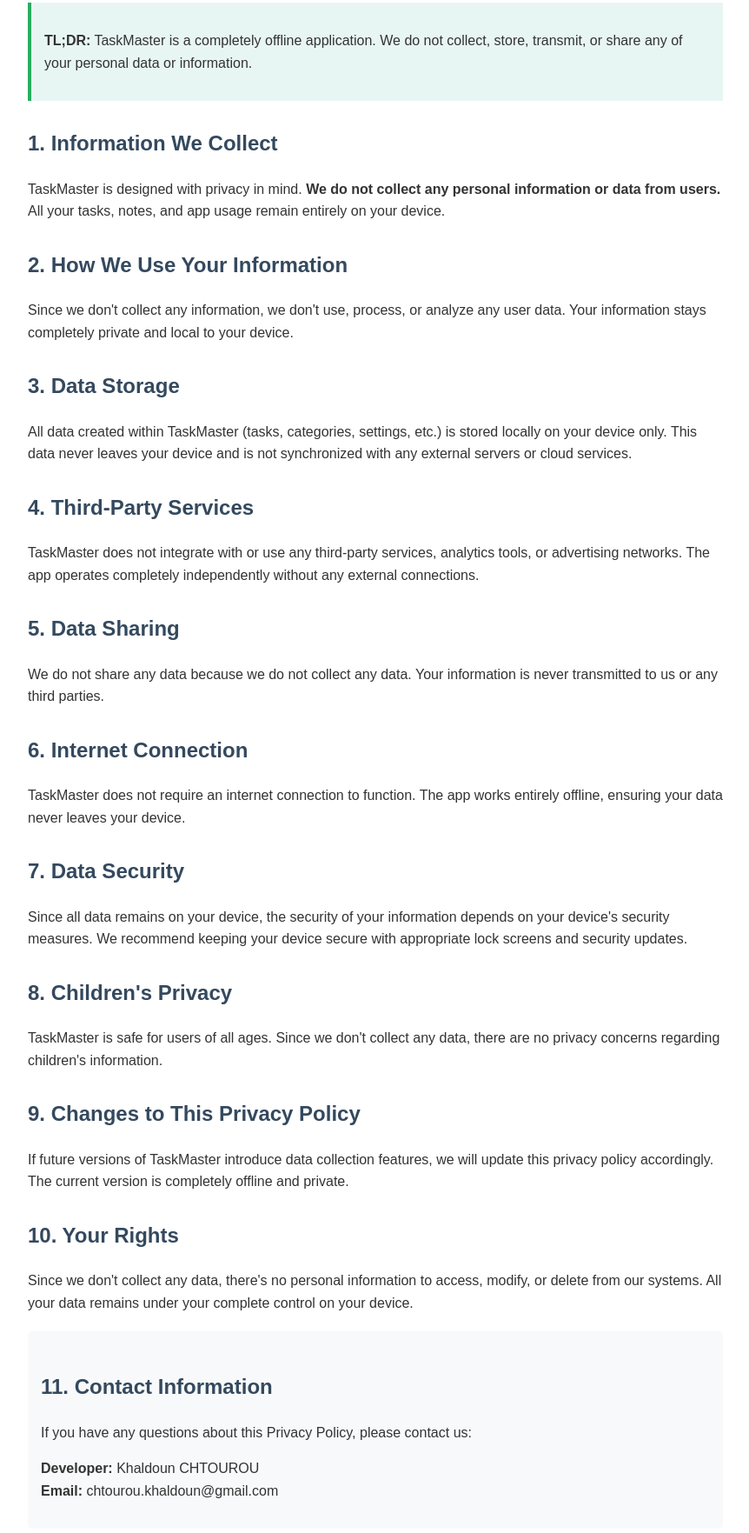
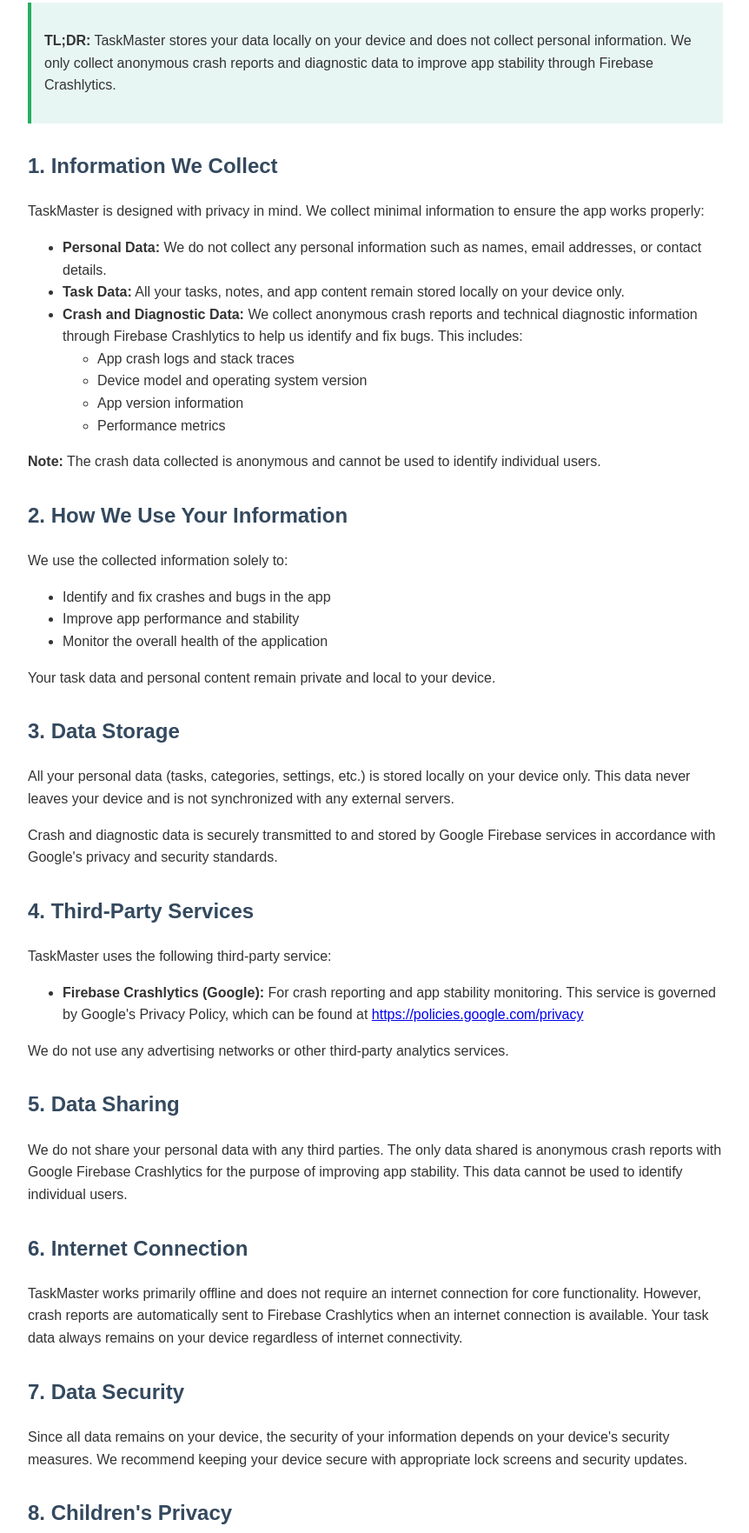
Before and after one commit to goldenfingers98/TaskMasterApp-preview, a plain HTML site: page privacy-policy.html in a window 1280 px wide. Shown: the part 210-1973 px from the top of the page at 87% size, without its empty margins (208-1070 px from the left). Drawn offline with Linux system fonts and the light colour scheme.

Commit message:
update privacy policy after integrating crashlytics

```diff
--- a/privacy-policy.html
+++ b/privacy-policy.html
@@ -43,38 +43,62 @@
     <p><strong>Last Updated:</strong> September 2025</p>
 
     <div class="highlight">
-        <p><strong>TL;DR:</strong> TaskMaster is a completely offline application. We do not collect, store, transmit, or share any of your personal data or information.</p>
+        <p><strong>TL;DR:</strong> TaskMaster stores your data locally on your device and does not collect personal information. We only collect anonymous crash reports and diagnostic data to improve app stability through Firebase Crashlytics.</p>
     </div>
 
     <h2>1. Information We Collect</h2>
-    <p>TaskMaster is designed with privacy in mind. <strong>We do not collect any personal information or data from users.</strong> All your tasks, notes, and app usage remain entirely on your device.</p>
+    <p>TaskMaster is designed with privacy in mind. We collect minimal information to ensure the app works properly:</p>
+    <ul>
+        <li><strong>Personal Data:</strong> We do not collect any personal information such as names, email addresses, or contact details.</li>
+        <li><strong>Task Data:</strong> All your tasks, notes, and app content remain stored locally on your device only.</li>
+        <li><strong>Crash and Diagnostic Data:</strong> We collect anonymous crash reports and technical diagnostic information through Firebase Crashlytics to help us identify and fix bugs. This includes:
+            <ul>
+                <li>App crash logs and stack traces</li>
+                <li>Device model and operating system version</li>
+                <li>App version information</li>
+                <li>Performance metrics</li>
+            </ul>
+        </li>
+    </ul>
+    <p><strong>Note:</strong> The crash data collected is anonymous and cannot be used to identify individual users.</p>
 
     <h2>2. How We Use Your Information</h2>
-    <p>Since we don't collect any information, we don't use, process, or analyze any user data. Your information stays completely private and local to your device.</p>
+    <p>We use the collected information solely to:</p>
+    <ul>
+        <li>Identify and fix crashes and bugs in the app</li>
+        <li>Improve app performance and stability</li>
+        <li>Monitor the overall health of the application</li>
+    </ul>
+    <p>Your task data and personal content remain private and local to your device.</p>
 
     <h2>3. Data Storage</h2>
-    <p>All data created within TaskMaster (tasks, categories, settings, etc.) is stored locally on your device only. This data never leaves your device and is not synchronized with any external servers or cloud services.</p>
+    <p>All your personal data (tasks, categories, settings, etc.) is stored locally on your device only. This data never leaves your device and is not synchronized with any external servers.</p>
+    <p>Crash and diagnostic data is securely transmitted to and stored by Google Firebase services in accordance with Google's privacy and security standards.</p>
 
     <h2>4. Third-Party Services</h2>
-    <p>TaskMaster does not integrate with or use any third-party services, analytics tools, or advertising networks. The app operates completely independently without any external connections.</p>
+    <p>TaskMaster uses the following third-party service:</p>
+    <ul>
+        <li><strong>Firebase Crashlytics (Google):</strong> For crash reporting and app stability monitoring. This service is governed by Google's Privacy Policy, which can be found at <a href="https://policies.google.com/privacy">https://policies.google.com/privacy</a></li>
+    </ul>
+    <p>We do not use any advertising networks or other third-party analytics services.</p>
 
     <h2>5. Data Sharing</h2>
-    <p>We do not share any data because we do not collect any data. Your information is never transmitted to us or any third parties.</p>
+    <p>We do not share your personal data with any third parties. The only data shared is anonymous crash reports with Google Firebase Crashlytics for the purpose of improving app stability. This data cannot be used to identify individual users.</p>
 
     <h2>6. Internet Connection</h2>
-    <p>TaskMaster does not require an internet connection to function. The app works entirely offline, ensuring your data never leaves your device.</p>
+    <p>TaskMaster works primarily offline and does not require an internet connection for core functionality. However, crash reports are automatically sent to Firebase Crashlytics when an internet connection is available. Your task data always remains on your device regardless of internet connectivity.</p>
 
     <h2>7. Data Security</h2>
     <p>Since all data remains on your device, the security of your information depends on your device's security measures. We recommend keeping your device secure with appropriate lock screens and security updates.</p>
 
     <h2>8. Children's Privacy</h2>
-    <p>TaskMaster is safe for users of all ages. Since we don't collect any data, there are no privacy concerns regarding children's information.</p>
+    <p>TaskMaster is safe for users of all ages. Since we don't collect any personal data, there are no privacy concerns regarding children's information.</p>
 
     <h2>9. Changes to This Privacy Policy</h2>
-    <p>If future versions of TaskMaster introduce data collection features, we will update this privacy policy accordingly. The current version is completely offline and private.</p>
+    <p>If future versions of TaskMaster introduce additional data collection features, we will update this privacy policy accordingly. The current version collects only anonymous crash and diagnostic data.</p>
 
     <h2>10. Your Rights</h2>
-    <p>Since we don't collect any data, there's no personal information to access, modify, or delete from our systems. All your data remains under your complete control on your device.</p>
+    <p>Since we don't collect any personal data, there's no personal information to access, modify, or delete from our systems. All your task data remains under your complete control on your device.</p>
 
     <div class="contact-info">
         <h2>11. Contact Information</h2>
@@ -84,6 +108,6 @@
     </div>
 
     <hr>
-    <p><em>This privacy policy applies to the current offline version of TaskMaster. Future versions may have different privacy practices, and this policy will be updated accordingly.</em></p>
+    <p><em>This privacy policy applies to the current version of TaskMaster. Future versions may have different privacy practices, and this policy will be updated accordingly.</em></p>
 </body>
 </html>
```
